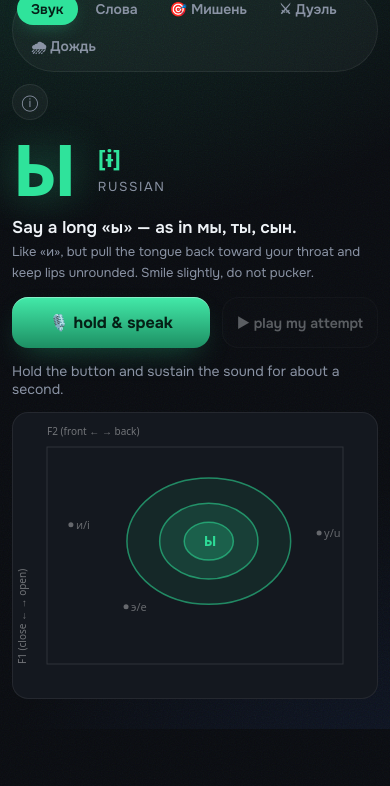
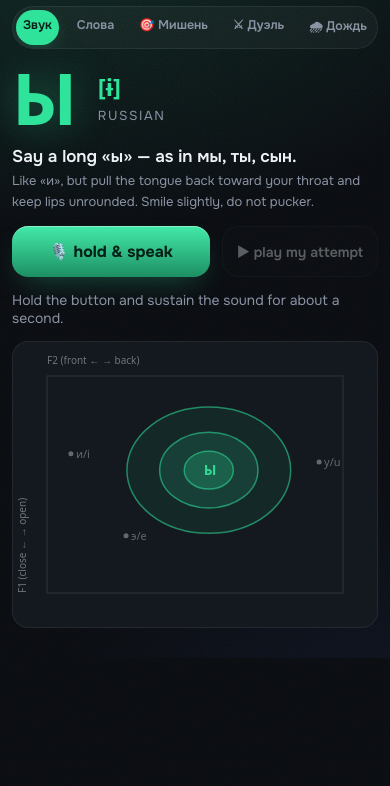
Before and after one commit to komapc/yaplikacija, a website built with Vite: page index.html in a window 390 px wide. Shown: the part 58-844 px from the top of the page. Built offline with nearby package versions, Linux system fonts and the light colour scheme; a web font is replaced by a local one.

Commit message:
Single-row tab bar + custom Ы favicon
- Tabs: move the tab bar onto its own full-width row below the brand; never
  wrap (flex-nowrap, fit-content on desktop, horizontal-scroll fallback). On
  phones the five tabs are tightened to fit one row down to 360px wide.
- Favicon: add public/favicon.svg — the Ы drawn as geometric strokes (mint
  gradient + soft glow via a blurred duplicate) on a dark rounded tile with
  aurora + hairline border, matching the app theme. Wired into index.html
  (resolves to <base>/favicon.svg on GitHub Pages).

Note: feDropShadow silently dropped one stroke in Chromium, so the glow is a
blurred-duplicate layer behind the crisp glyph instead.

Co-Authored-By: Claude Opus 4.8 <noreply@anthropic.com>

```diff
--- a/index.html
+++ b/index.html
@@ -4,6 +4,7 @@
     <meta charset="UTF-8" />
     <meta name="viewport" content="width=device-width, initial-scale=1.0" />
     <meta name="theme-color" content="#0a0c10" />
+    <link rel="icon" type="image/svg+xml" href="/favicon.svg" />
     <title>Yaplikacija — pronunciation trainer</title>
     <link rel="preconnect" href="https://fonts.googleapis.com" />
     <link rel="preconnect" href="https://fonts.gstatic.com" crossorigin />
--- a/src/main.ts
+++ b/src/main.ts
@@ -21,9 +21,9 @@ const app = document.querySelector<HTMLDivElement>("#app")!;
 app.innerHTML = `
   <header class="topbar">
     <div class="brand">Аппликация Ы</div>
-    <nav class="tabs" id="tabs"></nav>
     <button class="about-btn" id="about-btn" aria-label="How it works">ⓘ</button>
   </header>
+  <nav class="tabs" id="tabs"></nav>
   <main class="trainer" id="view"></main>
   <div class="modal" id="about" hidden>
     <div class="modal-card">
--- a/src/styles.css
+++ b/src/styles.css
@@ -88,16 +88,25 @@ body::before {
   color: transparent;
 }
 
-/* Segmented tab bar */
+/* Segmented tab bar — always a single row; scrolls horizontally if it can't
+   fit, rather than wrapping onto a second line. */
 .tabs {
   display: flex;
   gap: 4px;
-  flex-wrap: wrap;
+  flex-wrap: nowrap;
+  width: fit-content;
+  max-width: 100%;
+  margin-top: 14px;
   padding: 4px;
   background: rgba(255, 255, 255, 0.035);
   border: 1px solid var(--hairline);
   border-radius: 999px;
+  overflow-x: auto;
+  scrollbar-width: none; /* Firefox */
+  -ms-overflow-style: none; /* old Edge */
 }
+.tabs::-webkit-scrollbar { display: none; } /* WebKit */
+.tab { flex: 0 0 auto; }
 .tab {
   background: transparent;
   color: var(--muted);
@@ -410,6 +419,9 @@ button.ghost:disabled { opacity: 0.35; cursor: default; }
   #app { padding: 14px 12px 30px; }
   .trainer { margin-top: 16px; }
   .brand { font-size: 15px; }
+  /* Fit all five tabs across a phone without wrapping or scrolling. */
+  .tabs { gap: 2px; padding: 3px; width: 100%; justify-content: space-between; }
+  .tab { padding: 7px 7px; font-size: 12.5px; }
   .glyph { font-size: 72px; }
   .word-text { font-size: 48px; }
   .prompt { font-size: 17px; margin: 16px 0 4px; }
```
Also changed, not shown: public/favicon.svg (added).
